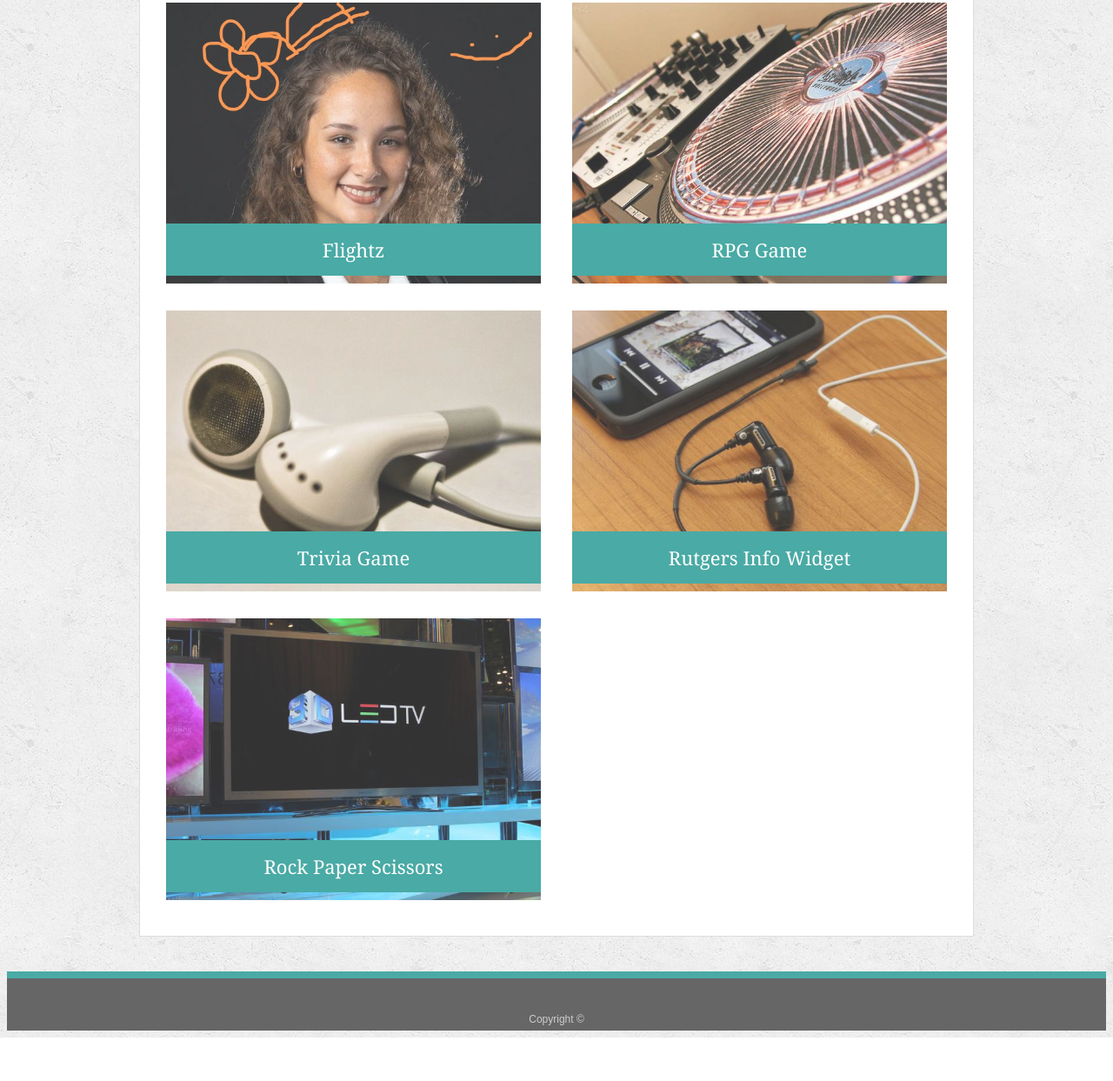
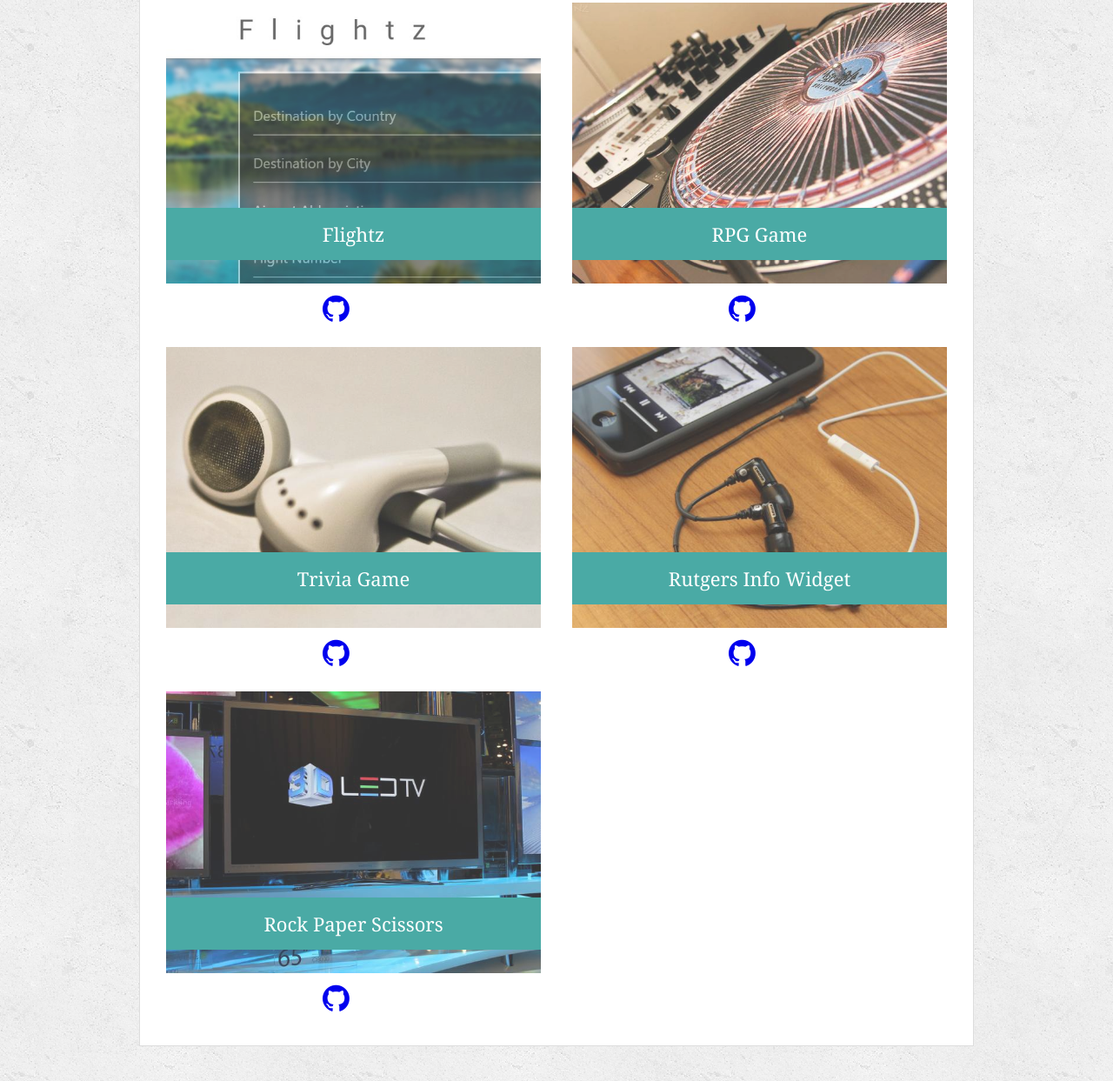
Before and after one commit to monicarocios/Bootstrap-Portfolio, a plain HTML site: page portfolio.html in a window 1280 px wide. Shown: the part 303-1546 px from the top of the page at 87% size. Before the commit the page ends 1496 px from the top, so only its background shows below. Drawn offline with Linux system fonts and the light colour scheme.

Commit message:
added github links and icon under pictures

```diff
--- a/assets/css/style.css
+++ b/assets/css/style.css
@@ -156,7 +156,7 @@ h3, h2 {
 
 .work h3 {
   position: absolute;
-  bottom: 20px;
+  bottom: 80px;
   width: 100%;
   padding: 15px;
   margin-bottom: 0;
@@ -168,6 +168,10 @@ h3, h2 {
   border-bottom: 0;
 }
 
+.githubIcon {
+  margin-left: 180px;
+}
+
 .auth-image {
   float: left;
   width: 200px;
@@ -175,8 +179,6 @@ h3, h2 {
   margin-top: 10px;
   margin-right: 25px;
 }
-
-/* contact page */
 
 #contact-form ul {
   margin-bottom: 20px;
--- a/portfolio.html
+++ b/portfolio.html
@@ -5,6 +5,7 @@
     <meta charset="UTF-8">
     <title>Portfolio | Monica Scroggs</title>
     <link rel="stylesheet" type="text/css" href="assets/css/style.css">
+    <link rel="stylesheet" href="https://cdnjs.cloudflare.com/ajax/libs/font-awesome/4.7.0/css/font-awesome.min.css">
 </head>
 
 <body>
@@ -25,33 +26,39 @@
             <h1>Portfolio</h1>
 
             <div class="work">
-                <!-- <img src="assets/images/technics-q-c-640-480-1.jpg" alt="Word Guess"> -->
-                <a href="https://monicarocios.github.io/Flightz/"><img src="assets/images/pina_pic.JPG" alt="Flightz"></a>
+                <a href="https://monicarocios.github.io/Flightz/"><img src="assets/images/flightz.jpg" alt="Flightz"></a>
+                <h3>Flightz</h3>
+                <!-- github link- trying to add with little github icon -->
+                <a href="https://github.com/monicarocios/Flightz" class="githubIcon"><i class="fa fa-github"
+                        style="font-size:36px"></i></a>
+            </div>
 
-                <!-- <a href="https://monicarocios.github.io/Flightz/">Flightz</a>
-                <a href="https://github.com/monicarocios/Flightz"><i class="fab fa-github"></i></a> -->
-
-                <h3>Flightz</h3>
-            </div>
             <div class="work">
                 <img src="assets/images/technics-q-c-640-480-2.jpg" alt="RPG Game">
+                <h3>RPG Game</h3>
+                <a href="https://github.com/monicarocios/Flightz" class="githubIcon"><i class="fa fa-github"
+                    style="font-size:36px"></i></a>
+            </div>
 
-                <h3>RPG Game</h3>
-            </div>
             <div class="work">
                 <img src="assets/images/technics-q-c-640-480-5.jpg" alt="Trivia Game">
+                <h3>Trivia Game</h3>
+                <a href="https://github.com/monicarocios/Flightz" class="githubIcon"><i class="fa fa-github"
+                    style="font-size:36px"></i></a>
+            </div>
 
-                <h3>Trivia Game</h3>
-            </div>
             <div class="work">
                 <img src="assets/images/technics-q-c-640-480-7.jpg" alt="Rutgers Info Widget">
+                <h3>Rutgers Info Widget</h3>
+                <a href="https://github.com/monicarocios/Flightz" class="githubIcon"><i class="fa fa-github"
+                    style="font-size:36px"></i></a>
+            </div>
 
-                <h3>Rutgers Info Widget</h3>
-            </div>
             <div class="work">
                 <img src="assets/images/technics-q-c-640-480-9.jpg" alt="Rock Paper Scissors">
-
                 <h3>Rock Paper Scissors</h3>
+                <a href="https://github.com/monicarocios/Flightz" class="githubIcon"><i class="fa fa-github"
+                    style="font-size:36px"></i></a>
             </div>
 
         </section>
```
Also changed, not shown: assets/images/flightz.jpg (added).
